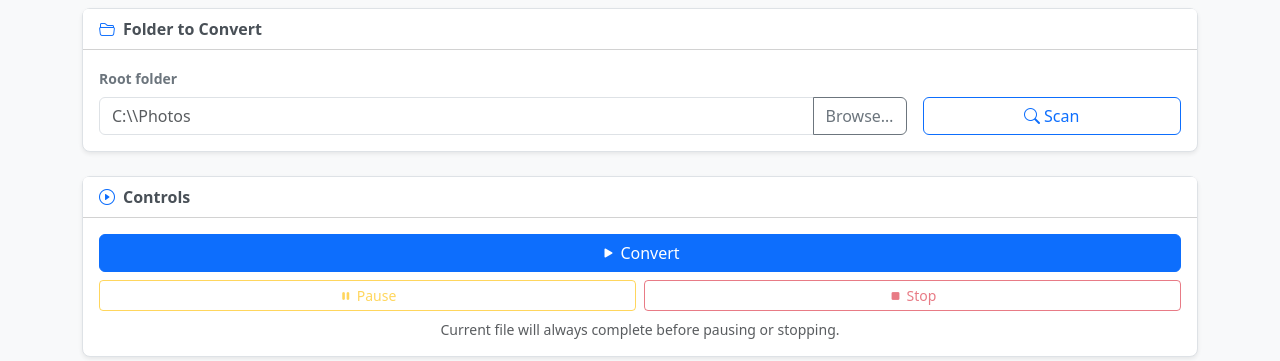
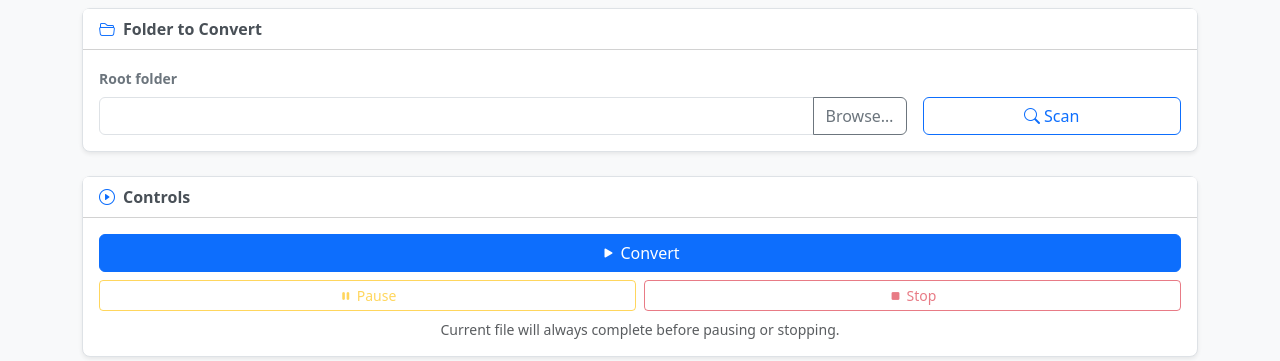
Before and after one commit to scott-dowell/ImageTools, a Flask app: page / in a window 1280 px wide. Shown: the part 416-777 px from the top of the page. Run offline with Flask 3, Linux system fonts and the light colour scheme.

Commit message:
Remove example placeholder from root folder input. Closes #30

```diff
--- a/templates/index.html
+++ b/templates/index.html
@@ -142,7 +142,7 @@
           <div class="col-md-9">
             <label class="form-label text-secondary small fw-bold">Root folder</label>
             <div class="input-group">
-              <input id="rootFolder" class="form-control" placeholder="C:\\Photos" />
+              <input id="rootFolder" class="form-control" placeholder="" />
               <button id="browseBtn" class="btn btn-outline-secondary" type="button" data-bs-toggle="modal" data-bs-target="#browseModal">Browse…</button>
             </div>
           </div>
```
Also changed, not shown: CHANGELOG.md.
